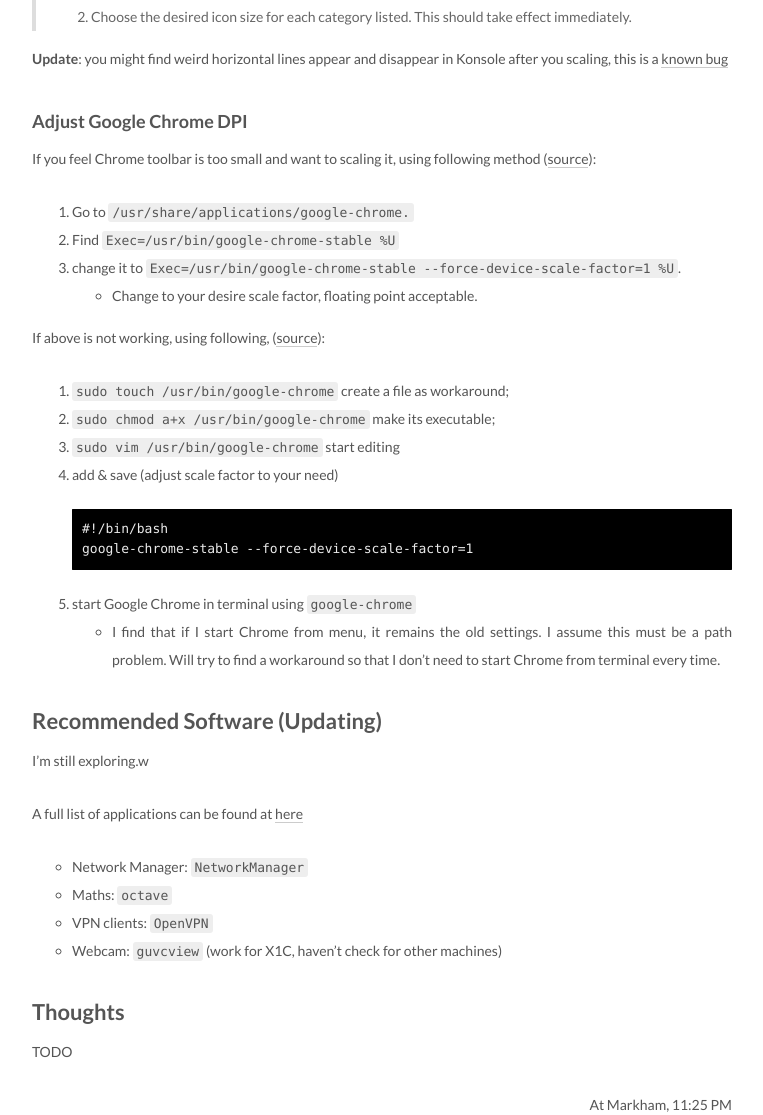
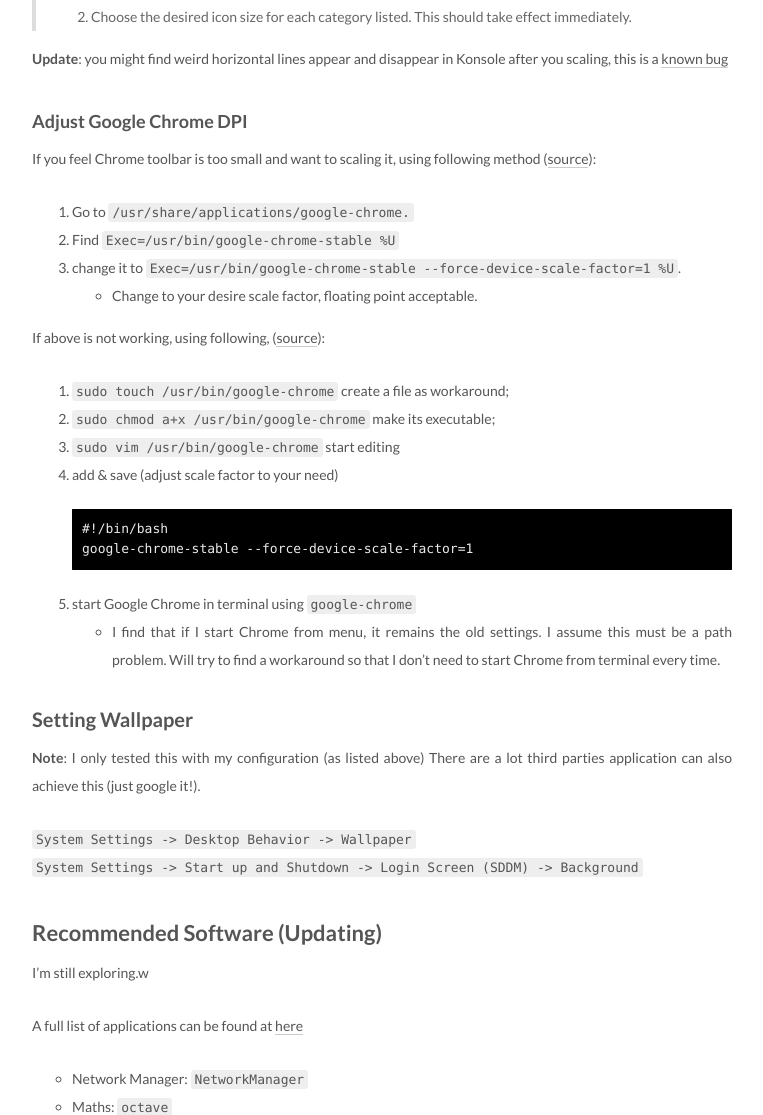
Before and after one commit to pwyq/blog, a Jekyll site: the page built from _posts/2018-02-03-Arch-Linux-Install.md, in a window 1280 px wide, cut to the strip 3760-4875 px from the top of the page. Shown: the whole strip, without its empty margins (258-1021 px from the left). Built offline with Jekyll 4.4.1, drawn with Linux system fonts in a browser that asks for light colours.

Commit message:
[update] ...

```diff
--- a/_posts/2018-02-03-Arch-Linux-Install.md
+++ b/_posts/2018-02-03-Arch-Linux-Install.md
@@ -138,6 +138,13 @@
     - I find that if I start Chrome from menu, it remains the old settings. I assume this must be a path problem.
     Will try to find a workaround so that I don't need to start Chrome from terminal every time.
 
+### Setting Wallpaper
+**Note**: I only tested this with my configuration (as listed above)
+There are a lot third parties application can also achieve this (just google it!).
+
+`System Settings -> Desktop Behavior -> Wallpaper`
+`System Settings -> Start up and Shutdown -> Login Screen (SDDM) -> Background`
+
 ## Recommended Software (Updating)
 I'm still exploring.w
 
```
